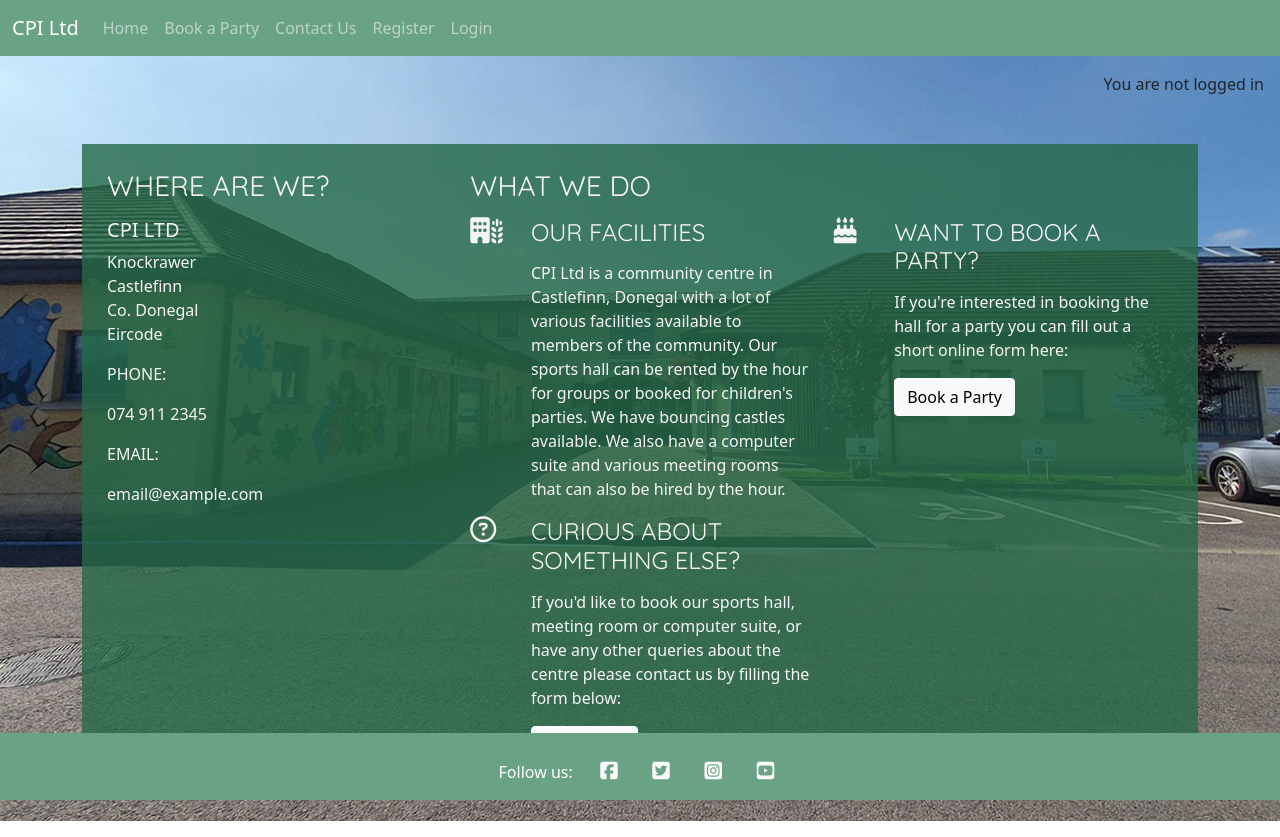
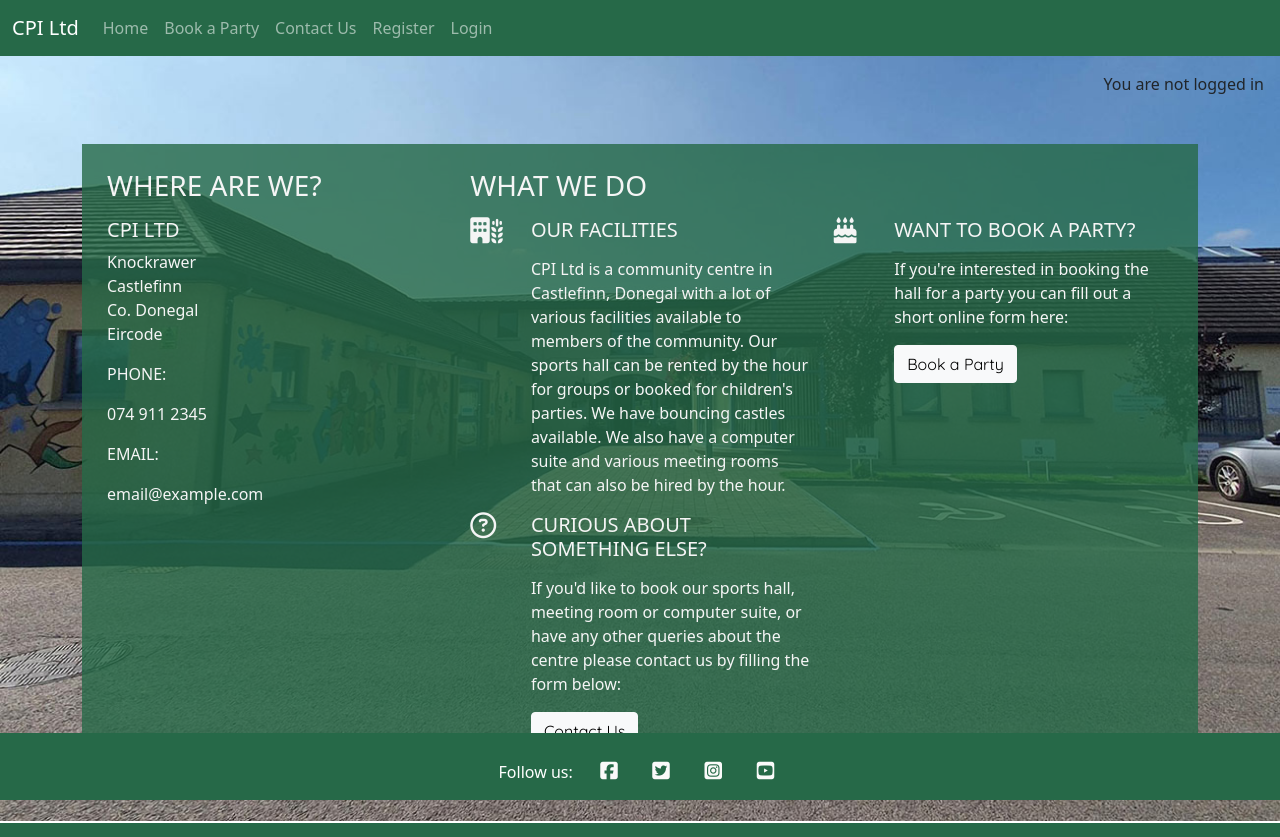
Before and after one commit to RachelfromIreland/CPI-Project, a Django app: template home/templates/home/index.html in a window 1280 px wide. Run offline with Django 4.2, Linux system fonts and the light colour scheme; the template is opened without the code that fills it, so the values that code supplies are empty; some libraries are stand-ins or nearby versions.

Commit message:
Change header/footer colors

```diff
--- a/static/css/style.css
+++ b/static/css/style.css
@@ -1,7 +1,7 @@
 @import url('https://fonts.googleapis.com/css2?family=Quicksand:wght@300..700&display=swap');
 
 .navbar {
-    background-color: rgb(106, 162, 134);
+    background-color: rgb(38, 105, 72);
 }
 
 /*  Colours  */
@@ -23,20 +23,23 @@ body {
 /*  Paddings, margins and text styles  */
 
 h1,
-h2,
-h3,
-h4 {
+h2 {
     margin: 0;
     font-family: 'Quicksand', sans-serif;
-    font-weight: 400;
+    font-weight: 500;
 }
 
 .section-heading {
     margin-bottom: 15px;
+    font-weight: 400;
 }
 
 .uppercase {
     text-transform: uppercase;
+}
+
+.btn {
+    font-family: "Quicksand", sans-serif;
 }
 
 /*  What we do section  */
@@ -48,6 +51,7 @@ h4 {
 
 .what-do-heading {
     margin-bottom: 15px;
+    font-size: 20px;
 }
 
 /*  Footer  */
@@ -57,7 +61,7 @@ footer {
     left: 0;
     bottom: 0;
     width: 100%;
-    background-color: rgb(106, 162, 134);
+    background-color: rgb(38, 105, 72);
     min-height: 60px;
     margin: 0;
 }
@@ -77,7 +81,7 @@ footer {
     -o-transition: all 0.35s ease-in-out;
 }
 
-/*  Booking form  */
+/*  Booking, edit and delete forms and party list  */
 
 .display-form {
     background-color: rgba(38, 105, 72, 0.8);
@@ -96,3 +100,13 @@ footer {
     margin: 0 auto;
     max-width: 70%;
 }
+
+.cancel-btn {
+    margin-top: 5px;
+}
+
+/*  Login page  */
+.link-color {
+    background-color: whitesmoke;
+    color: rgb(38, 105, 72);
+}
```
